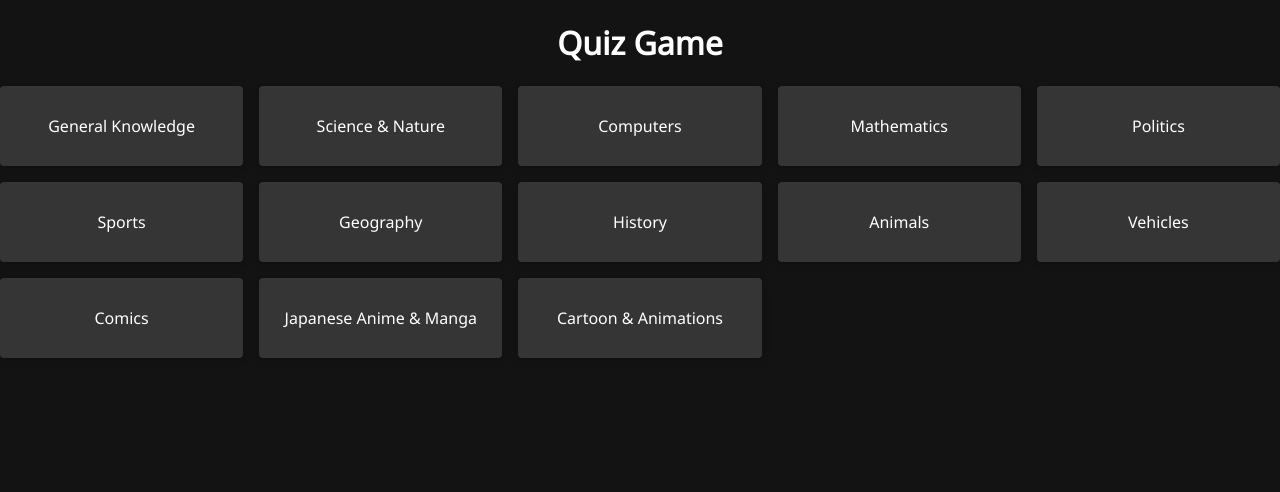
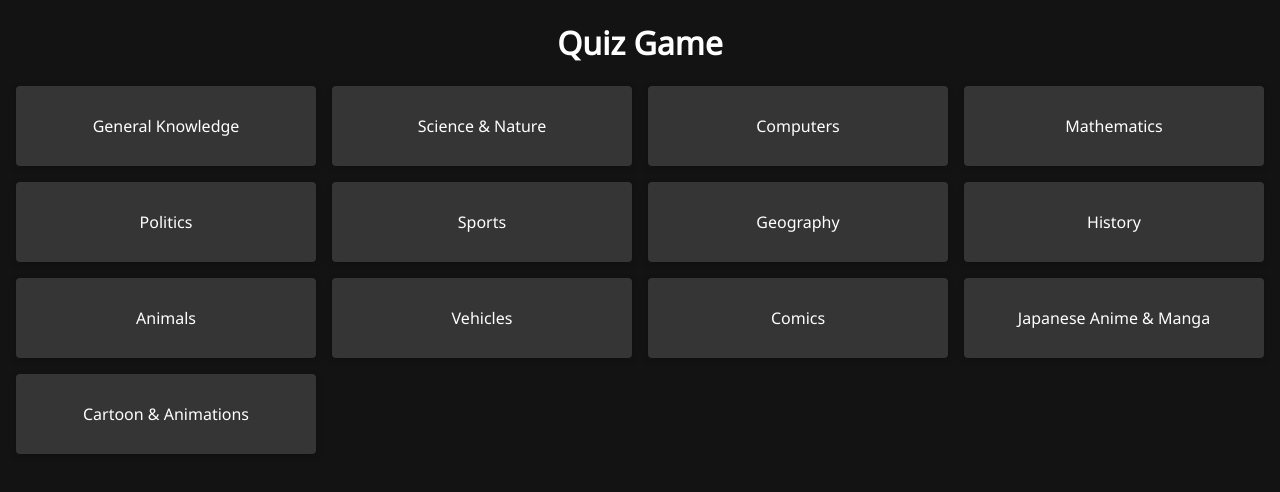
Before and after one commit to AkashSDas/QuizGame, a React (Create React App) app: page / in a window 1280 px wide. Shown: the top 492 px of the page. Built offline with nearby package versions, Linux system fonts and the light colour scheme.

Commit message:
Add margin to App component

```diff
--- a/src/style/App.css
+++ b/src/style/App.css
@@ -1,4 +1,4 @@
 #App {
   text-align: center;
-  margin-bottom: 5rem;
+  margin: 1rem;
 }
```
